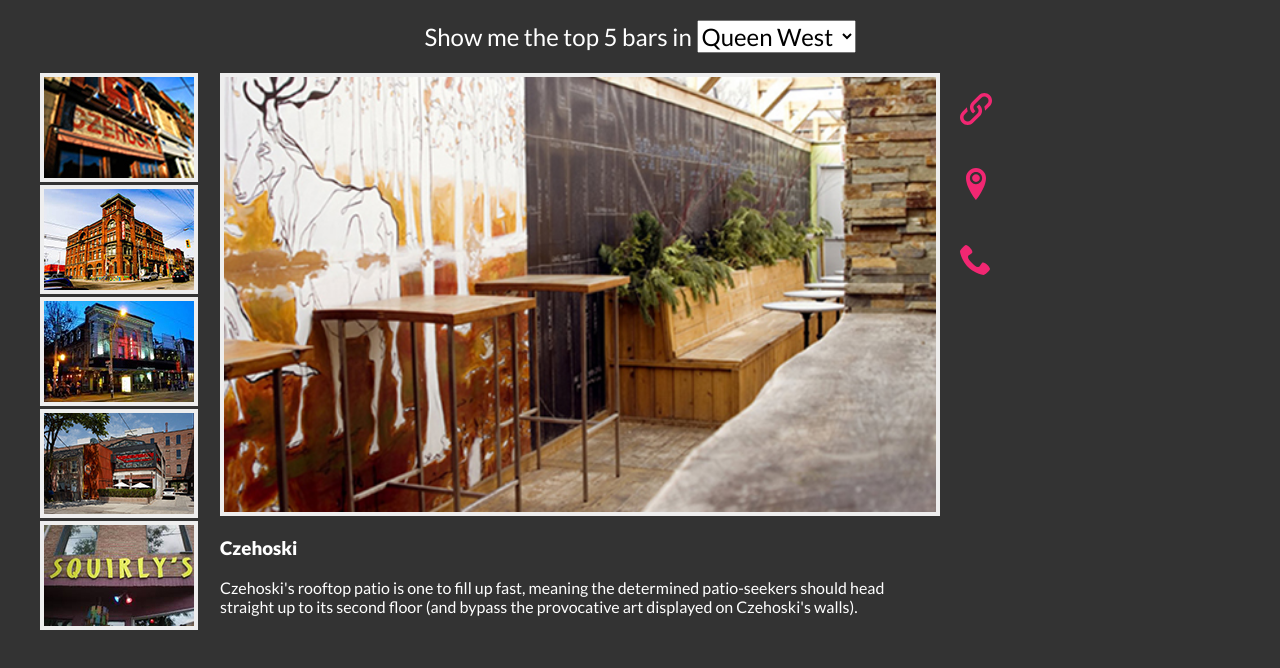
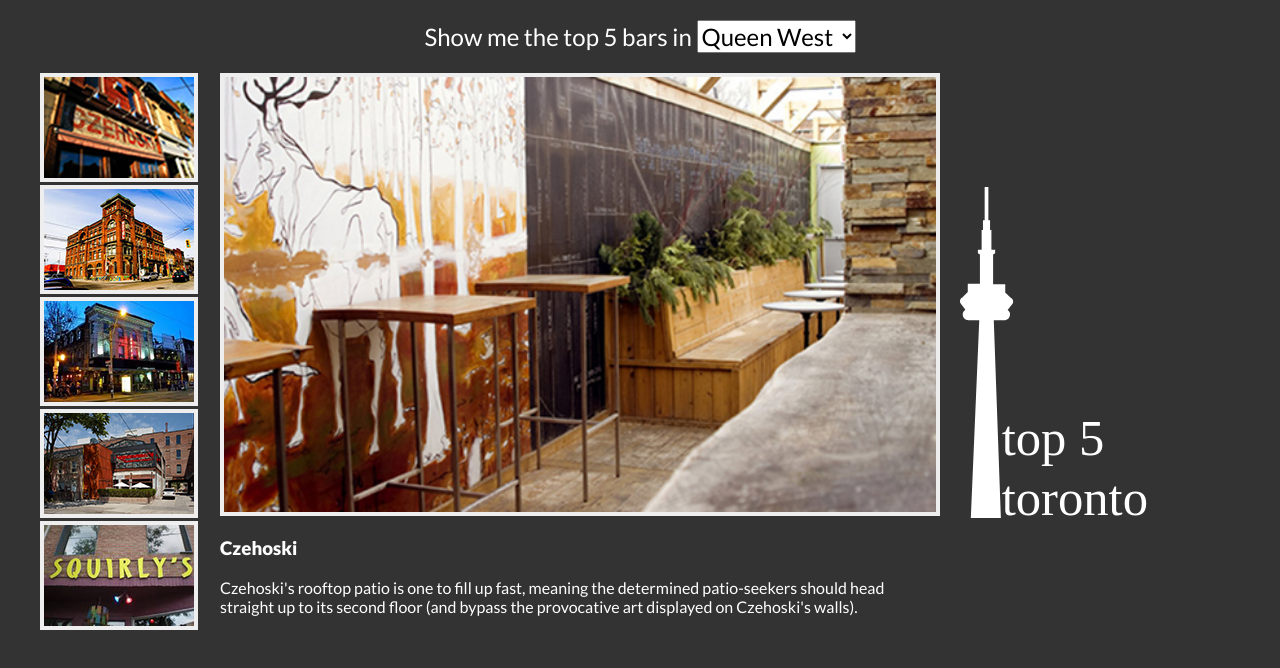
Before and after one commit to ChristinaTing/jQuery-slideshow, a website: page index.html in a window 1280 px wide. Drawn offline with nearby package versions, Linux system fonts and the light colour scheme.

Commit message:
added logo

```diff
--- a/index.html
+++ b/index.html
@@ -69,19 +69,21 @@
     </div><!--end of gallery div-->
 
     <div class="sidebar">
-     <div class="links">
-      <a href="#"><?xml version="1.0" encoding="utf-8"?><!-- Generated by IcoMoon.io -->
-        <!DOCTYPE svg PUBLIC "-//W3C//DTD SVG 1.1//EN" "http://www.w3.org/Graphics/SVG/1.1/DTD/svg11.dtd"><svg version="1.1" xmlns="http://www.w3.org/2000/svg" xmlns:xlink="http://www.w3.org/1999/xlink" width="32" height="32" viewBox="0 0 32 32"><g id="icomoon-ignore">
-        <line stroke-width="1" x1="" y1="" x2="" y2="" stroke="#449FDB" opacity=""></line></g>
-        <path d="M29.794 2.333l-0.126-0.126c-2.942-2.942-7.756-2.942-10.698 0l-6.816 6.817c-2.942 2.942-2.942 7.756 0 10.697l0.126 0.126c0.245 0.245 0.505 0.466 0.773 0.671l2.495-2.495c-0.291-0.172-0.566-0.377-0.816-0.627l-0.126-0.126c-1.597-1.597-1.597-4.196 0-5.793l6.816-6.816c1.597-1.597 4.196-1.597 5.793 0l0.126 0.126c1.597 1.597 1.597 4.197 0 5.793l-3.084 3.084c0.535 1.322 0.789 2.731 0.767 4.137l4.769-4.769c2.942-2.942 2.942-7.756-0-10.697zM19.72 12.154c-0.245-0.245-0.505-0.466-0.773-0.67l-2.495 2.495c0.291 0.172 0.566 0.377 0.816 0.627l0.126 0.126c1.597 1.597 1.597 4.196 0 5.793l-6.817 6.817c-1.597 1.597-4.196 1.597-5.793 0l-0.126-0.126c-1.597-1.598-1.597-4.196 0-5.793l3.084-3.084c-0.535-1.322-0.789-2.731-0.767-4.137l-4.769 4.769c-2.942 2.942-2.942 7.756 0 10.698l0.126 0.126c2.942 2.942 7.756 2.942 10.698 0l6.816-6.816c2.942-2.942 2.942-7.756 0-10.698l-0.126-0.126z"></path>
-      </svg></a>
-      <a href="#"><?xml version="1.0" encoding="utf-8"?>
-        <!-- Generated by IcoMoon.io -->
+      <?xml version="1.0" encoding="utf-8"?>
+      <!-- Generator: Adobe Illustrator 16.0.0, SVG Export Plug-In . SVG Version: 6.00 Build 0)  -->
       <!DOCTYPE svg PUBLIC "-//W3C//DTD SVG 1.1//EN" "http://www.w3.org/Graphics/SVG/1.1/DTD/svg11.dtd">
-        <svg version="1.1" xmlns="http://www.w3.org/2000/svg" xmlns:xlink="http://www.w3.org/1999/xlink" width="32" height="32" viewBox="0 0 32 32"><g id="icomoon-ignore"><line stroke-width="1" x1="" y1="" x2="" y2="" stroke="#449FDB" opacity=""></line></g><path d="M16 0c-5.523 0-10 4.477-10 10 0 10 10 22 10 22s10-12 10-22c0-5.523-4.477-10-10-10zM16 16.125c-3.383 0-6.125-2.742-6.125-6.125s2.742-6.125 6.125-6.125 6.125 2.742 6.125 6.125-2.742 6.125-6.125 6.125zM12.125 10c0-2.14 1.735-3.875 3.875-3.875s3.875 1.735 3.875 3.875c0 2.14-1.735 3.875-3.875 3.875s-3.875-1.735-3.875-3.875z"></path></svg></a>
-        <a href="#"><?xml version="1.0" encoding="utf-8"?><!-- Generated by IcoMoon.io -->
-          <!DOCTYPE svg PUBLIC "-//W3C//DTD SVG 1.1//EN" "http://www.w3.org/Graphics/SVG/1.1/DTD/svg11.dtd"><svg version="1.1" xmlns="http://www.w3.org/2000/svg" xmlns:xlink="http://www.w3.org/1999/xlink" width="32" height="32" viewBox="0 0 32 32"><g id="icomoon-ignore"><line stroke-width="1" x1="" y1="" x2="" y2="" stroke="#449FDB" opacity=""></line></g><path d="M22 20c-2 2-2 4-4 4s-4-2-6-4-4-4-4-6 2-2 4-4-4-8-6-8-6 6-6 6c0 4 4.109 12.109 8 16s12 8 16 8c0 0 6-4 6-6s-6-8-8-6z"></path></svg></a>
-        </div>
+      <svg version="1.1" id="Layer_1" xmlns="http://www.w3.org/2000/svg" xmlns:xlink="http://www.w3.org/1999/xlink" x="0px" y="0px"
+      viewBox="8.3 -0.2 82.9 100.2" enable-background="new 8.3 -0.2 82.9 100.2" xml:space="preserve"
+      >
+      <path d="M22.4,37.4l1.4-1.8c0.3-0.3,0.3-0.8,0.1-1.2c-0.1-0.3-0.4-0.5-0.6-0.6l-1.3-1.3l-0.3-0.2v-1.1v-1.4h-3.6V21h0l0.6-0.4v-1
+      h-1.1v-5.9h-0.4v-2.9h-0.5V6V5.9V1h-1.1v5V6v4.8h-0.5v2.9h-0.4v5.9h-1.1v1l0.6,0.4h0v8.6h-3.6v1.4v1.1l-0.3,0.3l-1.3,1.3
+      c-0.3,0.1-0.5,0.3-0.6,0.6c-0.2,0.4-0.1,0.9,0.1,1.2l1.4,1.8v0c0,0,0,0,0,0c-0.5,0.3-0.8,0.8-0.8,1.4c0,0.9,0.8,1.7,1.7,1.7h3.2
+      L11.5,99h8.9l-2.1-58.6h3.1c0.9,0,1.7-0.7,1.7-1.7C23.2,38.2,22.8,37.7,22.4,37.4C22.4,37.4,22.4,37.4,22.4,37.4L22.4,37.4
+      L22.4,37.4z"/>
+      <text transform="matrix(1 0 0 1 20.625 80.25)"><tspan x="0" y="0" font-family="'FenwickOutline-Regular'" font-size="15">top 5</tspan><tspan x="0" y="18" font-family="'FenwickOutline-Regular'" font-size="15">toronto</tspan></text>
+    </svg>
+
+
   </div>
 
 
--- a/stylesheet.scss
+++ b/stylesheet.scss
@@ -97,14 +97,11 @@ input[type=reset],input[type=submit]{-webkit-appearance:button;cursor:pointer;}b
 
 
  .sidebar {
- 	width: 25%;
  	float: left;
-    a {
-        display: block;
-        padding: 20px;
-        text-decoration: none;
-        svg{
-            fill: #F12772;
-        }
+    width: 25%;
+    svg{
+        fill: #fff;
+        margin-left: 20px;
+        margin-top: 110px;
     }
-}
+ }
```
Also changed, not shown: images/top5logo.svg (added), stylesheet.css. Lines whose indentation alone changed are shown as unchanged.
